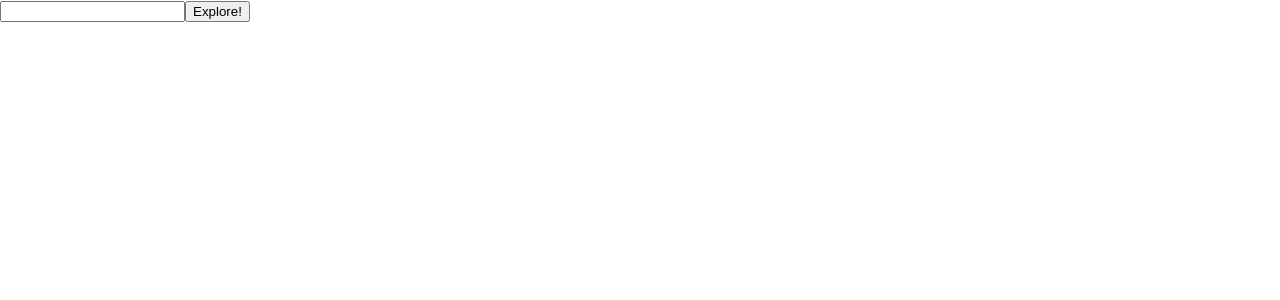
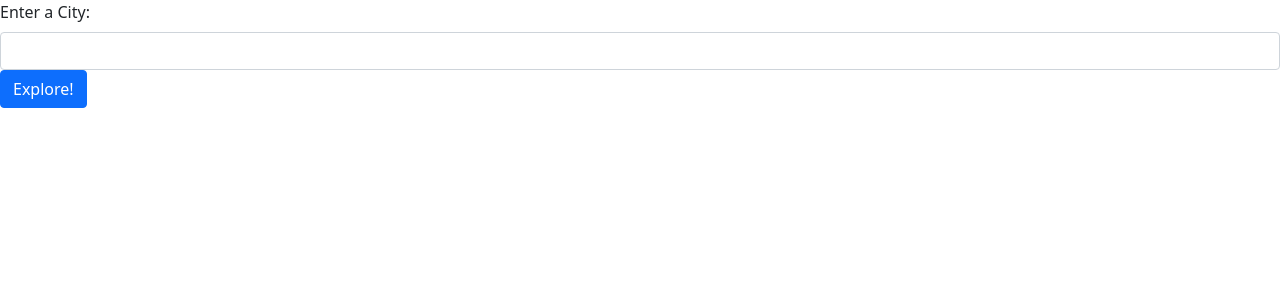
Before and after one commit to ryanemmans/city-explorer, a React (Create React App) app: page / in a window 1280 px wide. Shown: the top 300 px of the page. Built offline with nearby package versions, Linux system fonts and the light colour scheme.

Commit message:
Resolved access token, added latitude and longitude.

```diff
--- a/src/App.js
+++ b/src/App.js
@@ -1,8 +1,10 @@
 import { Component } from 'react';
 import axios from 'axios';
+import 'bootstrap/dist/css/bootstrap.min.css';
+import Form from 'react-bootstrap/Form';
+import Button from 'react-bootstrap/Button';
 
 export default class App extends Component {
-
   constructor(props) {
     super(props);
     this.state = {
@@ -14,21 +16,29 @@ export default class App extends Component {
   handleSearchClick = async () => {
     const searchQuery = this.state.searchQuery;
     const key = process.env.REACT_APP_CITY_KEY;
-    const API_URL = `https://us1.locationiq.com/v1/search.php?key=${key}&q=${searchQuery}&format=json`;
+    const API_URL = `https://us1.locationiq.com/v1/search.php?key=${key}&q=${searchQuery}&format=json&limit=1`;
     const response = await axios.get(API_URL);
-    console.log(response.data[0])
     this.setState({ location: response.data[0] });
   }
 
   render() {
+    console.log(this.state.location);
     return (
-      <>
-        <input />
-        <button onClick={this.handleSearchClick}>Explore!</button>
-        {this.state.location.place_id &&
-          <h2>The city is: {this.state.location.display_name}</h2>
-        }
-      </>
+      <Form>
+        <Form.Group>
+          <Form.Label>Enter a City: </Form.Label>
+          <Form.Control onChange={(e) => this.setState({ searchQuery: e.target.value })} value={this.state.searchQuery} />
+          <Button onClick={this.handleSearchClick}>Explore!</Button>
+          {
+            this.state.location.place_id &&
+            <>
+              <h2>The city is: {this.state.location.display_name}</h2>
+              <h3>The city is: {this.state.location.lat}</h3>
+              <h3>The city is: {this.state.location.lon}</h3>
+            </>
+          }
+        </Form.Group>
+      </Form>
     );
   }
 }
```
